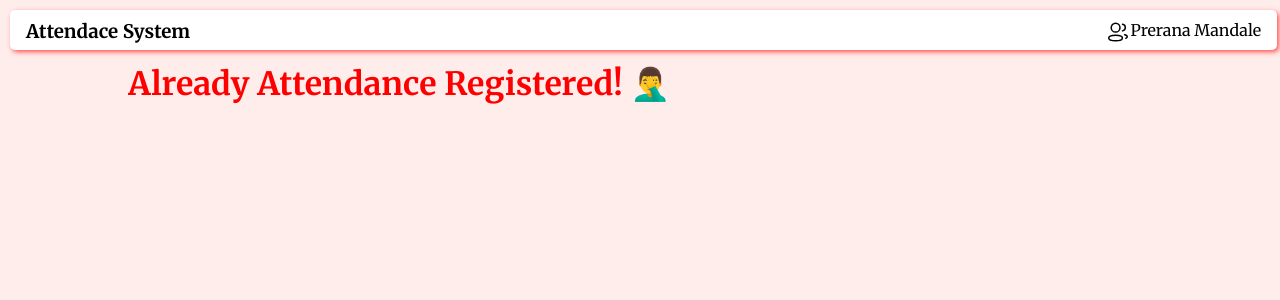
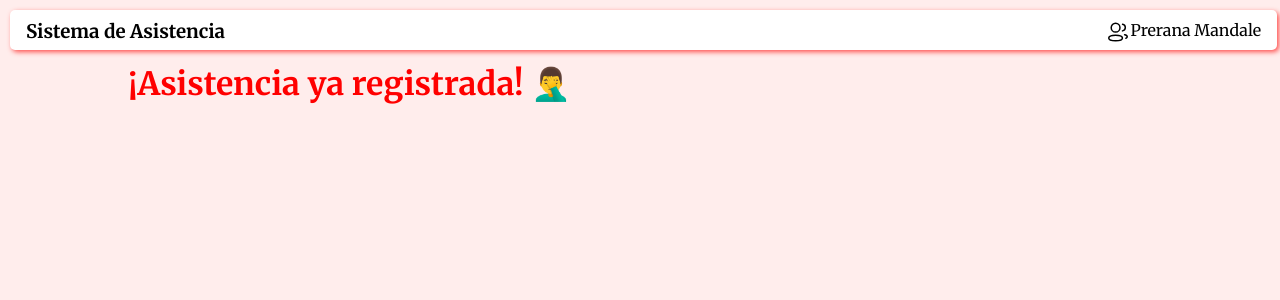
Before and after one commit to HIJN-bot/asistencia, a PHP site: page /student/already.php in a window 1280 px wide. Shown: the top 300 px of the page. Run offline with PHP 8.4, Linux system fonts and the light colour scheme; a user stored in the database is signed in; some web fonts are replaced.

Commit message:
Update already.php

```diff
--- a/QR-Code-Based-Attendance-System/QR-ATS-main/student/already.php
+++ b/QR-Code-Based-Attendance-System/QR-ATS-main/student/already.php
@@ -6,12 +6,12 @@ if (!isset($_SESSION["student_name"])) {
 ?>
 
 <!DOCTYPE html>
-<html lang="en">
+<html lang="es">
 
 <head>
   <meta charset="UTF-8" />
   <meta name="viewport" content="width=device-width, initial-scale=1.0" />
-  <title>Dashboard</title>
+  <title>Panel de Control</title>
   <link rel="stylesheet" href="../css/style.css" />
   <style>
     a {
@@ -26,11 +26,13 @@ if (!isset($_SESSION["student_name"])) {
 
 <body>
   <main>
-    <?php $title = 'Attendace System';
+    <?php
+    $title = 'Sistema de Asistencia';
     $username = $_SESSION['student_name'];
-    include "../componets/header.php" ?>
+    include "../componets/header.php"
+    ?>
     <div class="container">
-      <h1 class="msg">Already Attendance Registered! 🤦‍♂️</h1>
+      <h1 class="msg">¡Asistencia ya registrada! 🤦‍♂️</h1>
     </div>
   </main>
   <script>
```
